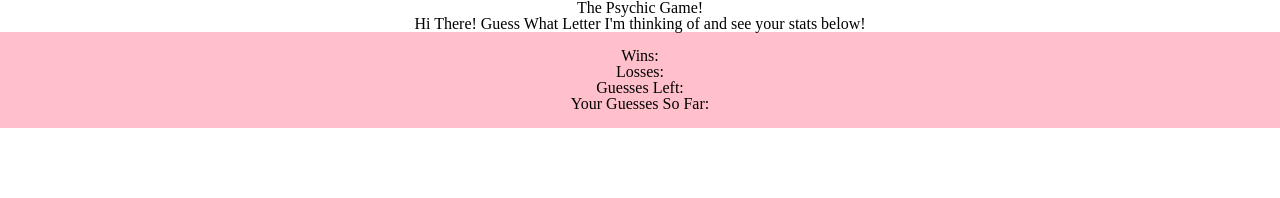
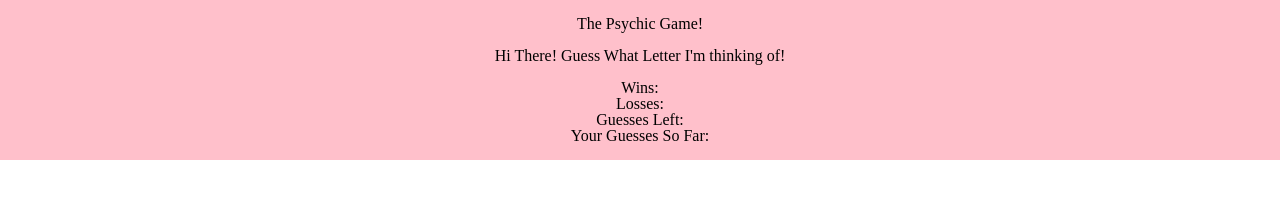
Before and after one commit to elizairwin/Psychic-Game, a plain HTML site: page index.html in a window 1280 px wide. Drawn offline with Linux system fonts and the light colour scheme.

Commit message:
more updates to javascript

```diff
--- a/assets/css/style.css
+++ b/assets/css/style.css
@@ -1,12 +1,15 @@
 h1 {
-	font-size: 16px;
+    font-size: 25px;
 	text-align: center;
 }
-h2 {
-	text-align: center;
-	font-size: 10px;
+
+#instructions {
+    font-size: 16x;
+    text-align: center;
+    padding-top: 1em;
+    padding-bottom: 1em;
 }
-.container {
+.game {
 	background-color: pink;
 	text-align: center;
 	padding-top: 1em;
--- a/index.html
+++ b/index.html
@@ -12,21 +12,16 @@
 </head>
 
 <body>
-    <div>
+    <div class="game">
         <h1>The Psychic Game!</h1>
+        <p id="instructions">Hi There! Guess What Letter I'm thinking of!</p>
+            <p>Wins: </p>
+            <p>Losses: </p>
+            <p>Guesses Left: </p>
+            <p>Your Guesses So Far: </p>
     </div>
-    <div>
-        <h2>Hi There! Guess What Letter I'm thinking of and see your stats below!</h2>
-    </div>
-    <div class="container">
-        <p><span id="win-counter">Wins:</span></p><span id="win-counter"></span>
-        <p><span id="loss-counter">Losses:</span></p><span id="loss-counter"></span>
-        <p><span id="guesses-left-counter">Guesses Left:</span></p><span id="guesses-left-counter"></span>
-        <p><span id="guesses-so-far">Your Guesses So Far:</span></p>
-    </div>
-    <script> href = "assets/javascrip/game.js"</script>
+
+    <script> href="assets/javascript/game.js"</script>
 </body>
 
 </html>
-
-<!--want to add music and styling-->
```
Also changed, not shown: assets/javascript/game.js (+10 -4 lines).
